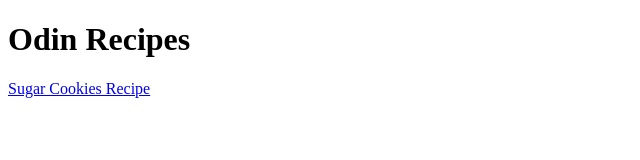
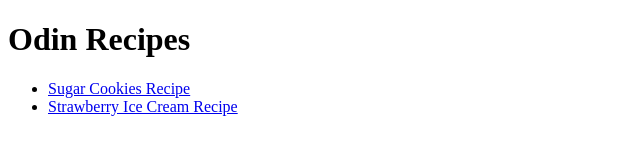
Before and after one commit to lissette0325/odin-recipes, a plain HTML site: page index.html in a window 1280 px wide. Shown: the whole page, without its empty margins (0-640 px from the left). Drawn offline with Linux system fonts and the light colour scheme.

Commit message:
Added a new link to the index.html page

```diff
--- a/index.html
+++ b/index.html
@@ -6,6 +6,9 @@
     </head>
     <body>
         <h1>Odin Recipes</h1>
-        <a href="recipes/sugarcookies.html">Sugar Cookies Recipe</a>
+        <ul>
+        <li><a href="recipes/sugarcookies.html">Sugar Cookies Recipe</a></li>
+        <li><a href="recipes/icecream.html">Strawberry Ice Cream Recipe</a></li>
+        </ul>
     </body>
 </html>
```
